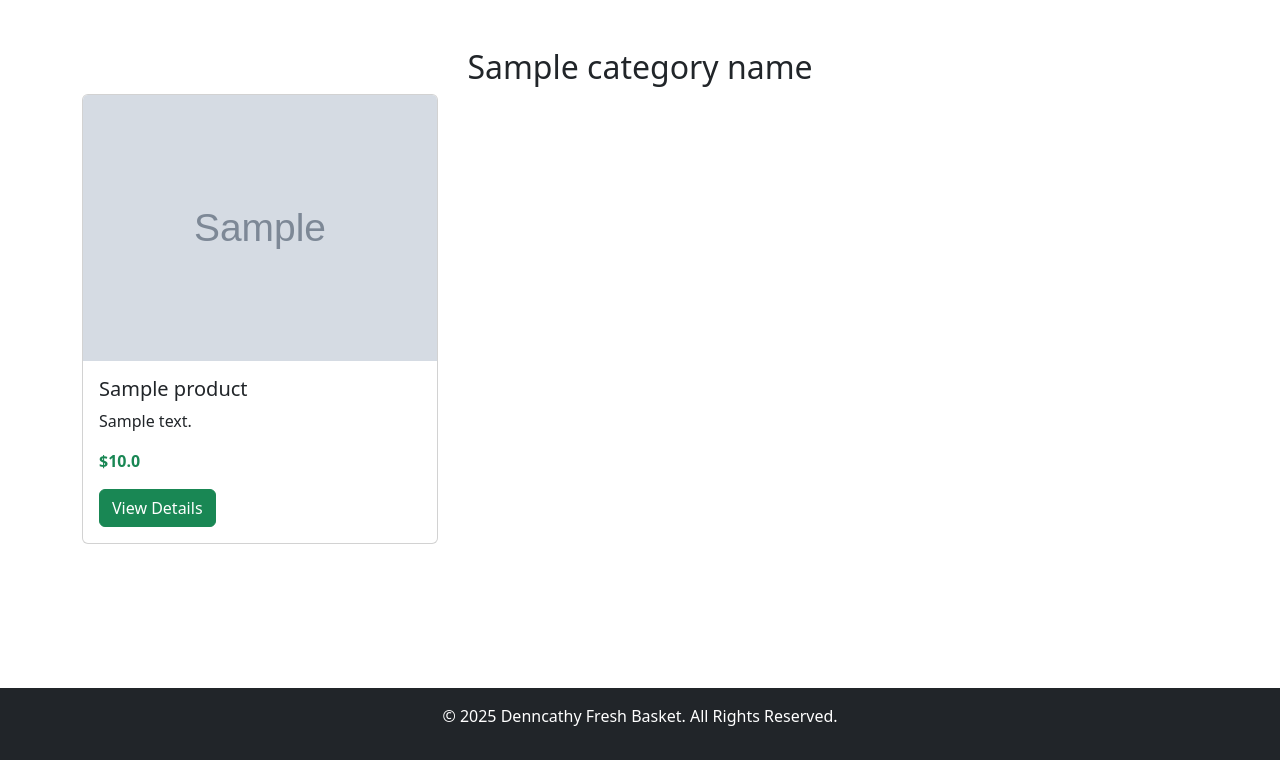
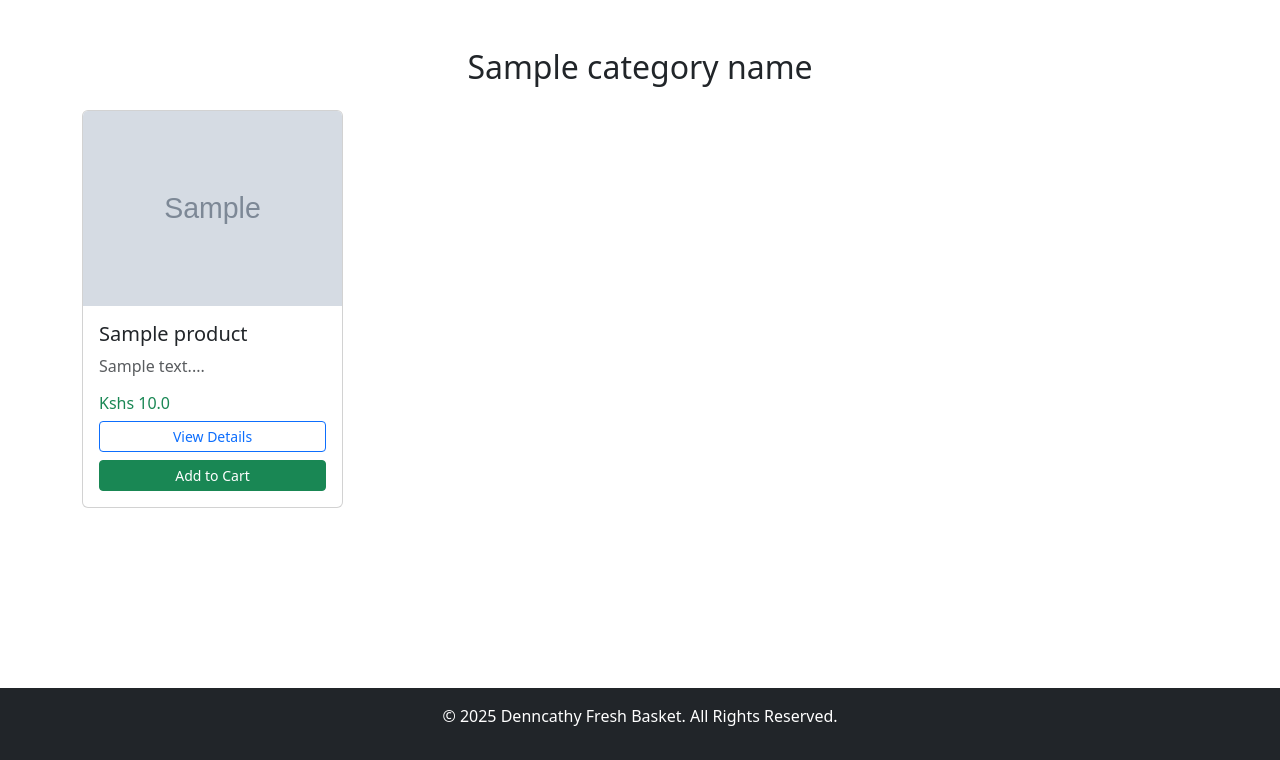
Before and after one commit to dmuchai/grocery-ecommerce, a Flask app: template templates/category.html in a window 1280 px wide. Shown: the part 56-816 px from the top of the page. Run offline with Flask 3, Linux system fonts and the light colour scheme; tables that the repository leaves empty or names only in its code hold one stand-in row (values such as "Sample post"); the template is opened without the code that fills it: values that come from a table or form of the project are taken from there, most other values are stand-ins (such as "Sample title", 1, 10 or a date in 2020); grey boxes marked "Sample" are stand-in pictures; parts of the project's set-up code (start-up, migrations or seed data) failed here and were passed over.

Commit message:
improvements to the index and category pages

```diff
--- a/templates/category.html
+++ b/templates/category.html
@@ -1,24 +1,53 @@
 {% extends "base.html" %}
+
+{% block title %}{{ category_name|capitalize }} - Denncathy Fresh Basket{% endblock %}
 
 {% block content %}
 <div class="container mt-5">
     <h2 class="text-center">{{ category_name|capitalize }}</h2>
-    <div class="row">
+    <div class="row mt-4">
         {% for product in products %}
-        <div class="col-md-4">
-            <div class="card">
-                <img src="{{ url_for('static', filename='images/' + product.image_url) }}" class="card-img-top" alt="{{ product.name }}">
-                <div class="card-body">
-                    <h5 class="card-title">{{ product.name }}</h5>
-                    <p class="card-text">{{ product.description }}</p>
-                    <p class="text-success fw-bold">${{ product.price }}</p>
-                    <a href="/products/{{ product.id }}" class="btn btn-success">View Details</a>
+        <div class="col-md-3 col-sm-6 mb-4 d-flex align-items-stretch">
+            <div class="card h-100 product-card">
+                <img src="{{ url_for('static', filename='images/' + (product.image_url or 'default.jpg')) }}"
+                     class="card-img-top product-img"
+                     alt="{{ product.name }}">
+                <div class="card-body d-flex flex-column">
+                    <h5 class="card-title text-truncate" title="{{ product.name }}">{{ product.name }}</h5>
+                    <p class="card-text text-muted text-truncate" title="{{ product.description }}">{{ product.description[:50] }}...</p>
+                    <h6 class="text-success">Kshs {{ product.price }}</h6>
+                    <div class="mt-auto">
+                        <a href="/products/{{ product.id }}" class="btn btn-outline-primary btn-sm w-100 mb-2">View Details</a>
+                        <button class="btn btn-success btn-sm w-100" onclick="addToCart({{ product.id }})">Add to Cart</button>
+                    </div>
                 </div>
             </div>
         </div>
         {% else %}
-        <p class="text-center text-muted">No products found.</p>
+        <div class="col-12 text-center text-muted">
+            <p>No products found in this category.</p>
+        </div>
         {% endfor %}
     </div>
 </div>
 {% endblock %}
+
+{% block scripts %}
+<script>
+    function addToCart(productId) {
+        $.ajax({
+            url: "/cart/add",
+            method: "POST",
+            contentType: "application/json",
+            data: JSON.stringify({ product_id: productId, quantity: 1 }),
+            success: function (response) {
+                alert(response.message);
+            },
+            error: function (error) {
+                console.error("Error:", error);
+                alert("Failed to add product to cart.");
+            }
+        });
+    }
+</script>
+{% endblock %}
```
Also changed, not shown: templates/index.html (+23 -6 lines), 3 other files.
